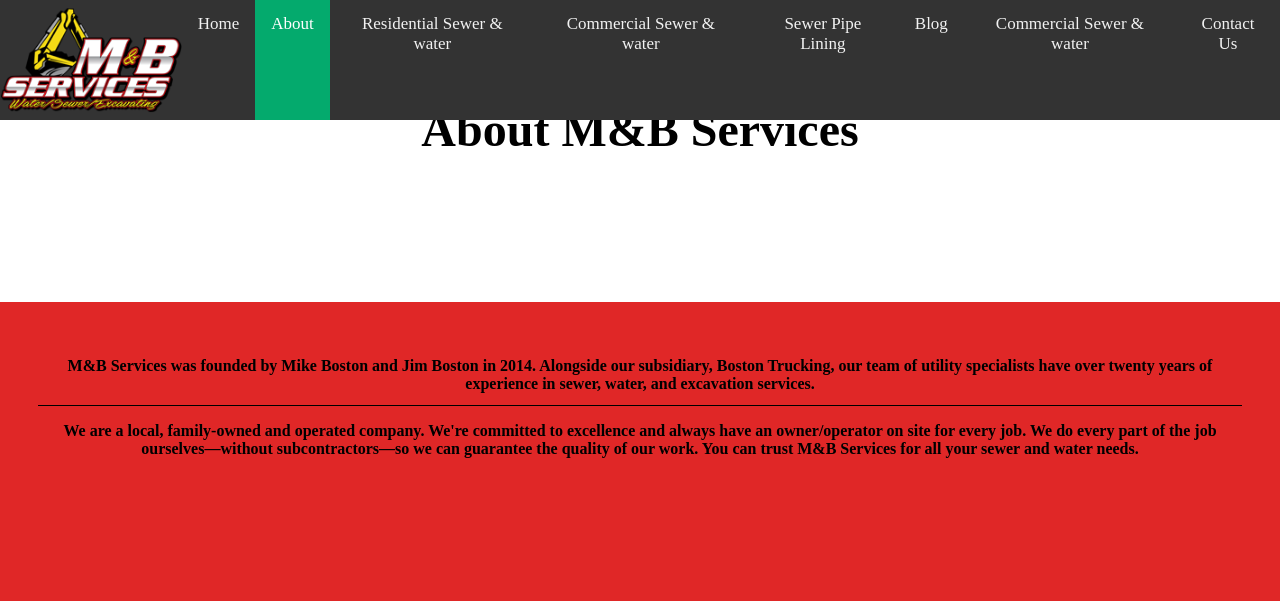
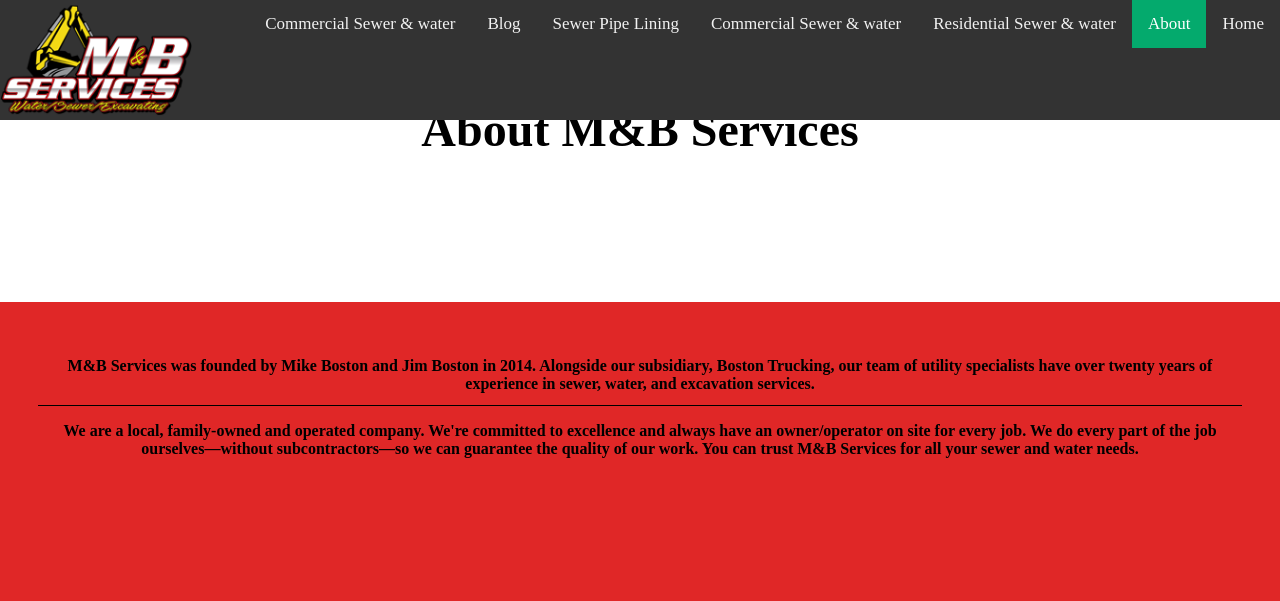
Before and after one commit to RyanBoston27/Web-Systems-Project, a PHP site: page /About.html in a window 1280 px wide. Shown: the top 601 px of the page. Run offline with PHP 8.4, Linux system fonts and the light colour scheme.

Commit message:
one more quick save

```diff
--- a/Nav.css
+++ b/Nav.css
@@ -4,7 +4,7 @@
     height: 15vh;
     width: 100vw;
     box-sizing: border-box;
-    display: flex;
+    display: inline-block;
 }
 
 #nav a {
```
